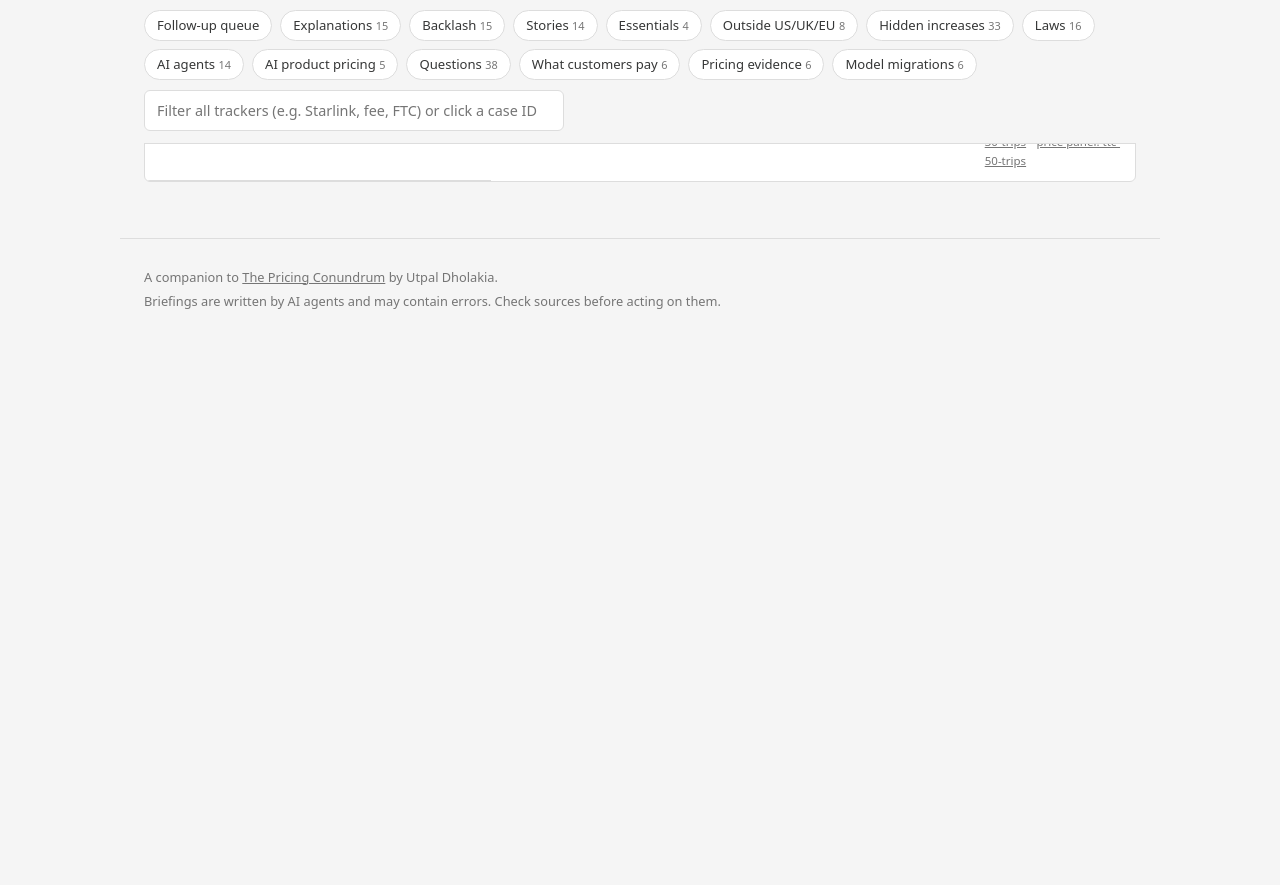
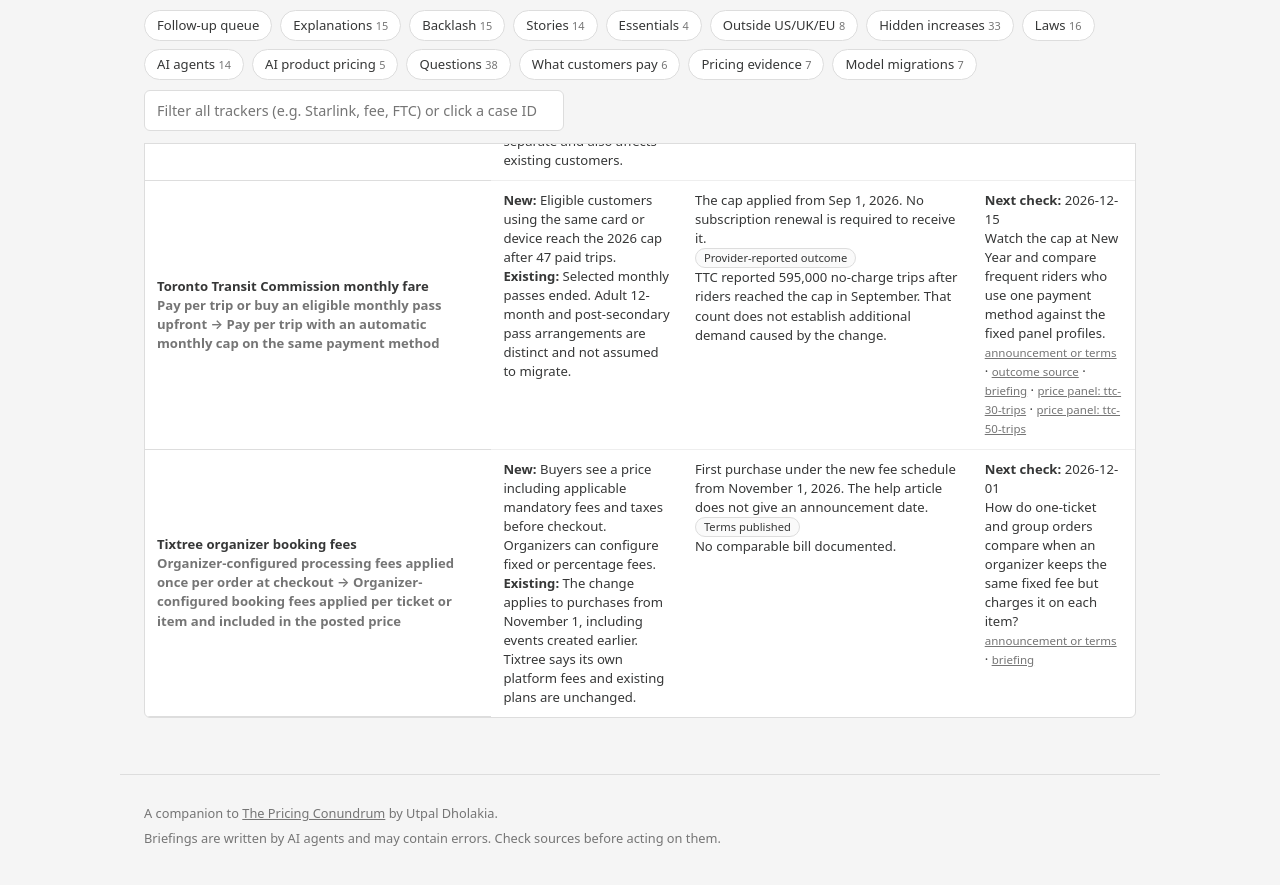
Before and after one commit to UtpalDholakia/pricing-briefings, a Jekyll site: the page built from trackers.html, in a window 1280 px wide and 900 px high, scrolled down 24548 px. Shown: the top 885 px of the window. Built offline with Jekyll 4.4.1, drawn with Linux system fonts in a browser that asks for light colours; before the commit the page ends 24912 px from its top, so only the background shows below that; some of the changed text lies outside the part shown.

Commit message:
Track Tixtree fee migration and historical-price evidence

```diff
--- a/_data/trackers/model_migrations.yml
+++ b/_data/trackers/model_migrations.yml
@@ -1,4 +1,18 @@
 # One row per announced transition. Append follow-ups; don't infer an observed bill from a schedule.
+- id: "tixtree-per-item-booking-fee"
+  offer: "Tixtree organizer booking fees"
+  announced: null
+  from_model: "Organizer-configured processing fees applied once per order at checkout"
+  to_model: "Organizer-configured booking fees applied per ticket or item and included in the posted price"
+  new_customers: "Buyers see a price including applicable mandatory fees and taxes before checkout. Organizers can configure fixed or percentage fees."
+  existing_customers: "The change applies to purchases from November 1, including events created earlier. Tixtree says its own platform fees and existing plans are unchanged."
+  first_bill_timing: "First purchase under the new fee schedule from November 1, 2026. The help article does not give an announcement date."
+  status: "Terms published"
+  next_check: "2026-12-01"
+  question: "How do one-ticket and group orders compare when an organizer keeps the same fixed fee but charges it on each item?"
+  source: "https://www.tixtree.com/help/books/organizers-faq/page/why-all-in-pricing"
+  digest: "2026-11-16"
+  agent: "chatgpt"
 - id: lyft-pink-to-go
   case_id: lyft-go-credits-2026
   offer: Lyft membership (Lyft Pink to Lyft Go)
--- a/_data/trackers/pricing_evidence.yml
+++ b/_data/trackers/pricing_evidence.yml
@@ -1,4 +1,17 @@
 # One row per comparison. Keep null results and identify the outcome actually measured.
+- id: "historical-low-price-temporal-cues"
+  date: "2026-03-18"
+  mechanism: "Credibility of a historical low-price claim"
+  comparison: "More distant versus more recent historical lowest-price cues"
+  design: "Secondary data and controlled experiments"
+  setting: "Five studies reported in Psychology & Marketing"
+  outcome: "Purchase responses; the public abstract does not identify the operational measure in each study"
+  result_kind: "Context-dependent"
+  result: "More distant cues produced weaker purchase responses. The authors linked the effect to more difficult recall and a less believable price claim."
+  boundary: "The difference was smaller among participants with greater persuasion knowledge. Do not treat a study-wide result as a universal sales effect."
+  source: "https://onlinelibrary.wiley.com/doi/10.1002/mar.70135"
+  digest: "2026-11-16"
+  agent: "chatgpt"
 - id: wait-for-free-serial-fiction
   case_id: wait-for-free-2026
   date: '2026-11'
```
